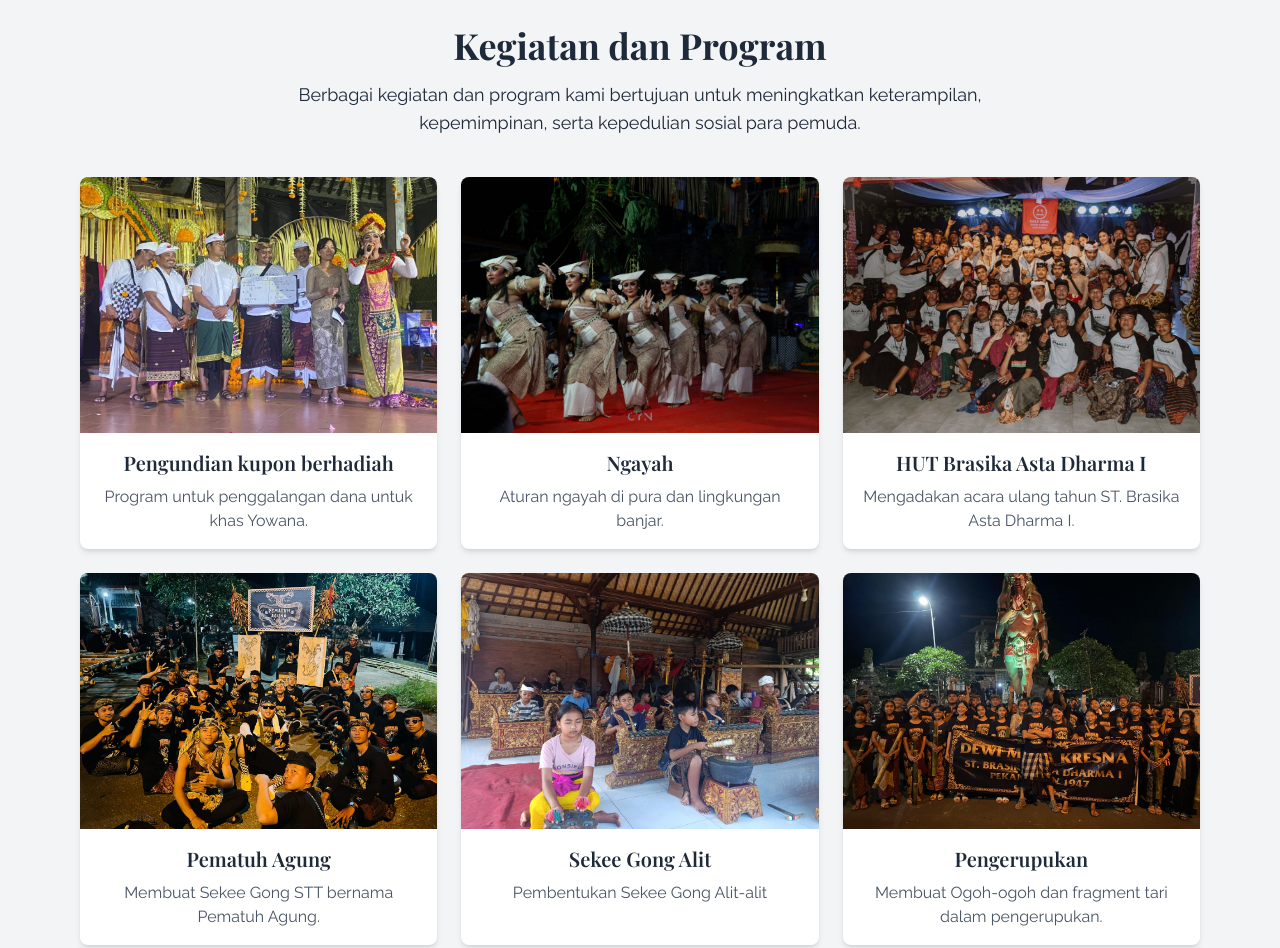
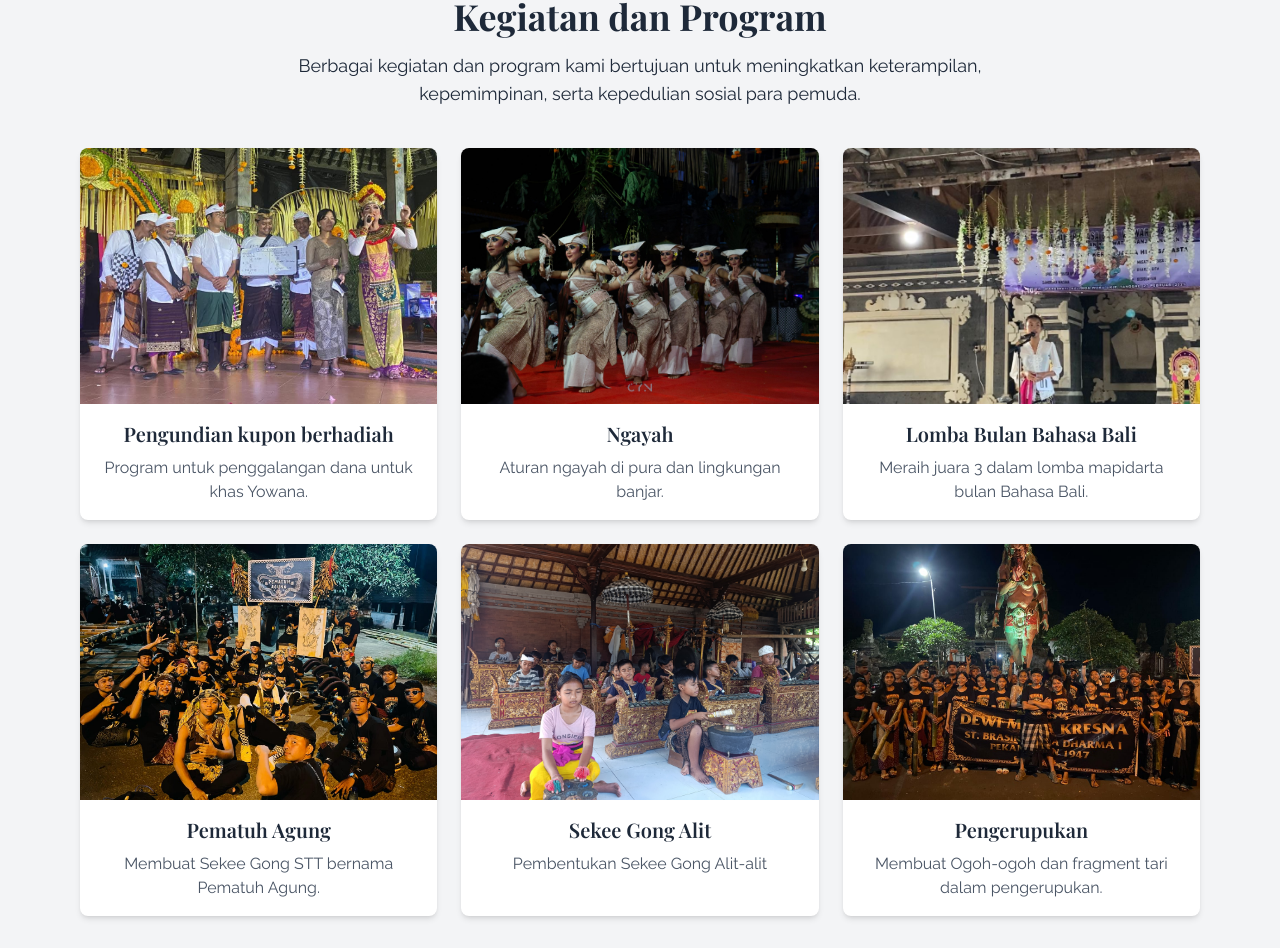
Before and after one commit to Kamapra18/brasika1, a Next.js app: page /about in a window 1280 px wide. Shown: the part 2441-3389 px from the top of the page. Built offline with nearby package versions, Linux system fonts and the light colour scheme; a web font is replaced by a local one.

Commit message:
update about page

```diff
--- a/src/app/about/page.tsx
+++ b/src/app/about/page.tsx
@@ -19,9 +19,9 @@ const programs = [
         description: "Aturan ngayah di pura dan lingkungan banjar."
     },
     {
-        image: "/program3.jpg",
-        title: "HUT Brasika Asta Dharma I",
-        description: "Mengadakan acara ulang tahun ST. Brasika Asta Dharma I."
+        image: "/program7.jpg",
+        title: "Lomba Bulan Bahasa Bali",
+        description: "Meraih juara 3 dalam lomba mapidarta bulan Bahasa Bali."
     },
     {
         image: "/galeri/galeri10.jpeg",
@@ -46,7 +46,7 @@ export default function AboutPage(){
             <NavbarSection/>
             <AboutSection
                 title="Tentang Kami"
-                description="Selamat datang di website resmi ST. Brasika Asta Dharma I, wadah pemuda-pemudi Banjar yang berkomitmen untuk melestarikan budaya, mempererat solidaritas, dan berkontribusi dalam pembangunan masyarakat. Sebagai generasi muda Bali, kami berperan aktif dalam kegiatan adat, sosial, dan seni guna menjaga warisan leluhur sekaligus berinovasi di era modern. Dengan semangat menyama braya dan kebersamaan, kami terus bergerak maju untuk menciptakan komunitas yang harmonis, kreatif, dan berdaya saing. Melalui berbagai program unggulan, kami berupaya menghadirkan dampak positif bagi anggota STT maupun masyarakat luas, di antaranya Bidang Budaya dan Keagamaan, seperti Pelatihan Tari & Tabuh yang sesekali dilakukan untuk melestarikan seni tari dan gamelan, Penyelenggaraan Odalan dan Upacara Keagamaan sebagai bentuk partisipasi aktif dalam kegiatan adat, serta Pementasan Seni yang menampilkan berbagai pertunjukan dalam event budaya. Sementara dalam Bidang Sosial dan Kemasyarakatan, kami mengadakan Kegiatan Bakti Sosial seperti gotong royong di pura dan lingkungan banjar, serta Aksi Donor Darah yang rutin dilakukan bekerja sama dengan PMI.
+                description="Selamat datang di website resmi ST. Brasika Asta Dharma I, wadah pemuda-pemudi Banjar yang berkomitmen untuk melestarikan budaya, mempererat solidaritas, dan berkontribusi dalam pembangunan masyarakat. Sebagai generasi muda Bali, kami berperan aktif dalam kegiatan adat, sosial, dan seni guna menjaga warisan leluhur sekaligus berinovasi di era modern. Dengan semangat menyama braya dan kebersamaan, kami terus bergerak maju untuk menciptakan komunitas yang harmonis, kreatif, dan berdaya saing. Melalui berbagai program unggulan, kami berupaya menghadirkan dampak positif bagi anggota STT maupun masyarakat luas, di antaranya Bidang Budaya dan Keagamaan, seperti Pelatihan Tari & Tabuh yang sesekali dilakukan untuk melestarikan seni tari dan gamelan, Penyelenggaraan Odalan dan Upacara Keagamaan sebagai bentuk partisipasi aktif dalam kegiatan adat, serta Pementasan Seni yang menampilkan berbagai pertunjukan dalam event budaya. Sementara dalam Bidang Sosial dan Kemasyarakatan, kami mengadakan Kegiatan Bakti Sosial seperti gotong royong di pura dan lingkungan banjar.
 
                 Dengan berbagai kegiatan tersebut, kami berharap dapat terus berkontribusi dalam menjaga nilai-nilai budaya serta meningkatkan kesejahteraan sosial. Mari bersama membangun generasi muda yang solid, kreatif, dan berjiwa sosial tinggi! 💙 Bersatu, Berkarya, Berbudaya! 💙"
             />
--- a/src/app/page.tsx
+++ b/src/app/page.tsx
@@ -46,7 +46,7 @@ export default function Home() {
 
       <AboutSection
         title="Tentang Kami"
-        description="Sekaa Teruna Teruni Brasika Asta Dharma I adalah wadah bagi generasi muda Banjar untuk berkarya, melestarikan budaya, dan mempererat kebersamaan. Kami aktif dalam berbagai kegiatan, mulai dari Pelatihan Tari & Tabuh, Pementasan Seni, hingga Odalan dan Upacara Keagamaan sebagai bentuk pelestarian tradisi. Selain itu, kami juga berkontribusi dalam bidang sosial dengan mengadakan Bakti Sosial dan Aksi Donor Darah secara rutin. Dengan semangat menyama braya, kami berkomitmen membangun generasi yang kreatif, peduli, dan berbudaya. 💙 Bersatu, Berkarya, Berbudaya! 💙"
+        description="Sekaa Teruna Teruni Brasika Asta Dharma I adalah wadah bagi generasi muda Banjar untuk berkarya, melestarikan budaya, dan mempererat kebersamaan. Kami aktif dalam berbagai kegiatan, mulai dari Pelatihan Tari & Tabuh, Pementasan Seni, hingga Odalan dan Upacara Keagamaan sebagai bentuk pelestarian tradisi. Selain itu, kami juga berkontribusi dalam bidang sosial dengan mengadakan Bakti Sosial. Dengan semangat menyama braya, kami berkomitmen membangun generasi yang kreatif, peduli, dan berbudaya. 💙 Bersatu, Berkarya, Berbudaya! 💙"
       />
       <ProgramsPage programs={programs}/>
       <GallerrySection
```
Also changed, not shown: public/program7.jpg (added).
